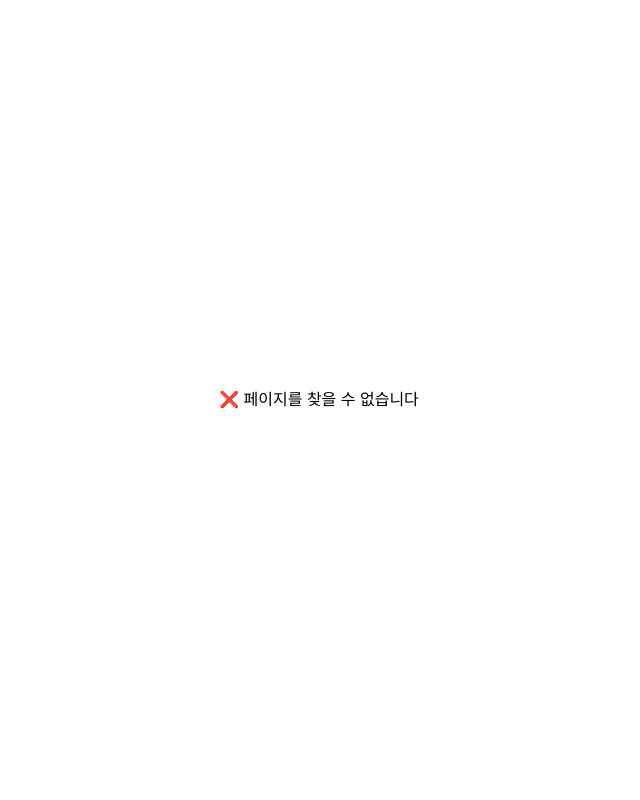
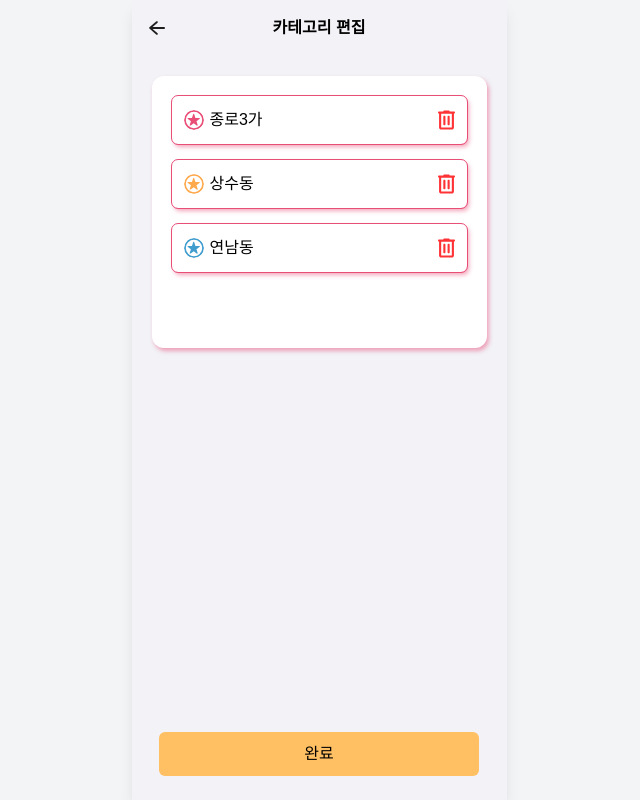
Before and after one commit to dongnae-bangnae/FE, a React (Vite) app: page /category/edit in a window 1280 px wide. Before the commit this address had no page. Shown: the whole page, without its empty margins (321-961 px from the left). Built offline with nearby package versions, Linux system fonts and the light colour scheme.

Commit message:
✨ Feat: 카테고리 수정 및 삭제 구현 (#75)

```diff
--- a/src/App.tsx
+++ b/src/App.tsx
@@ -30,6 +30,8 @@ import RecordWritingPage from "./pages/RecordWritingPage";
 import SavedPlaceListPage from "./pages/SavedPlaceListPage";
 import SelectedPinTypePage from "./pages/SelectPinTypePage";
 import CommentPage from "./pages/CommentPage";
+import EditCategoryPage from "./pages/EditCategoryPage";
+import EditCategoryDetailPage from "./pages/EditCategoryDetailPage";
 
 const routes: RouteObject[] = [
   {
@@ -58,7 +60,9 @@ const routes: RouteObject[] = [
       { path: "mypage/saved/:placeId/list", element: <MyPostListPage /> },
       { path: "mypage/locationposts", element: <LocationPostsPage /> },
       { path: "category", element: <CategoryPage /> },
-      { path: "category/new", element: <AddCategoryPage /> }
+      { path: "category/new", element: <AddCategoryPage /> },
+      { path: "category/edit", element: <EditCategoryPage/> },
+      { path: "category/edit/:categoryId", element: <EditCategoryDetailPage /> },
     ]
   }
 ];
--- a/src/components/common/CategoryItem.tsx
+++ b/src/components/common/CategoryItem.tsx
@@ -24,7 +24,7 @@ function CategoryItem({ name, color, selected = false, onClick }: CategoryItemPr
 				outlineWidth: "1px",
 				outlineColor: focused || selected ? color : "#D1D5DB",
 				backgroundColor: selected ? `${color}30` : "transparent",
-				boxShadow: focused || selected ? `0 2px 3px  ${color}80` : "0 1px 2px #D1D5DB",
+				boxShadow: focused || selected ? `2px 3px 4px  ${color}80` : "0 2px 4px #D1D5DB80",
 			}}>
 			<div className="flex items-center gap-1.5">
 				<StarIcon className="w-5 h-5" style={{ color: color, backgroundColor: "#FFFFFF", borderRadius: "9999px", }} />
--- /dev/null
+++ b/src/components/common/DeleteCategoryItem.tsx
@@ -0,0 +1,33 @@
+import StarIcon from '../../assets/category-star.svg?react';
+import DeleteIcon from '../../assets/icon-delete.svg?react';
+
+
+interface CategoryItemProps {
+	name: string;
+	color: string;
+	onClick?: () => void;
+}
+
+function DeleteCategoryItem({ name, color, onClick }: CategoryItemProps) {
+
+	return (
+		<div
+			onClick={onClick}
+			className={`flex items-center justify-between px-3 py-3 rounded-md mb-4 cursor-pointer transition-all hover:bg-[#FDF3F7]`}
+			style={{
+				outlineStyle: "solid",
+				outlineWidth: "1px",
+				outlineColor: "#E94E77",
+				boxShadow: `2px 3px 4px  #E94E7780`,
+			}}>
+			<div className="flex items-center gap-1.5">
+				<StarIcon className="w-5 h-5" style={{ color: color, backgroundColor: "#FFFFFF", borderRadius: "9999px", }} />
+				<span className="text-md text-black font-medium">{name}</span>
+			</div>
+
+			<DeleteIcon />
+		</div>
+	);
+}
+
+export default DeleteCategoryItem;
--- a/src/components/common/OptionMessage.tsx
+++ b/src/components/common/OptionMessage.tsx
@@ -1,9 +1,14 @@
 import IconInfo from "../../assets/top/icon-info.svg?react";
 
-function OptionMessage() {
+interface Props {
+	message: string;
+	onClick: () => void;
+}
+
+function OptionMessage({message, onClick}: Props) {
     return (
-<div className="absolute top-13 right-4 bg-[#FFFFFF] rounded-xl shadow-md px-3 py-2 flex items-center gap-3 z-50 hover:bg-[#EFEFEF80]">
-			<span className="text-sm font-medium mr-10">기존 카테고리 편집하기</span>
+<div className="absolute top-13 right-4 bg-[#FFFFFF] rounded-xl shadow-md px-3 py-2 flex items-center gap-3 z-50 hover:bg-[#EFEFEF80]" onClick={onClick}>
+			<span className="text-sm font-medium mr-10">{message}</span>
 			<IconInfo className="w-4 h-4" />
 		</div>
     )
--- a/src/pages/CategoryPage.tsx
+++ b/src/pages/CategoryPage.tsx
@@ -21,7 +21,8 @@ function CategoryPage() {
 
 	return (
 		<div className="bg-[#F2F2F7] min-h-screen flex flex-col relative">
-			<Header title="카테고리 설정" underline={false} bgColor="bg-[#F2F2F7]" right={<button onClick={() => setShowEditPopup(!showEditPopup)}><IconOption className="w-6 h-6 mr-5" />{showEditPopup && <OptionMessage />}</button>} />
+			<Header title="카테고리 설정" underline={false} bgColor="bg-[#F2F2F7]"
+					right={<button onClick={() => setShowEditPopup(!showEditPopup)}><IconOption className="w-6 h-6 mr-5" />{showEditPopup && <OptionMessage message="기존 카테고리 편집하기" onClick={() => navigate('/category/edit')}/>}</button>} />
 			<div className="flex flex-col flex-1 items-center px-5 pt-5 pb-6">
 				<div className="bg-white rounded-xl w-full max-w-[400px] px-5 pt-5 pb-10">
 					{categories.map((cat) => (
--- /dev/null
+++ b/src/pages/EditCategoryDetailPage.tsx
@@ -0,0 +1,71 @@
+import { useState } from "react";
+import { useLocation, useNavigate, useParams } from "react-router-dom";
+import Header from "../components/common/Header";
+import { CategoryColorName, categoryColors } from "../types/categoryColors";
+
+function EditCategoryDetailPage() {
+	const { categoryId } = useParams();
+	const location = useLocation();
+	const navigate = useNavigate();
+
+	const { name, color } = location.state || {};
+
+	const [categoryName, setCategoryName] = useState(name || "");
+	const [categoryColor, setCategoryColor] = useState<CategoryColorName | null>(
+		color || null
+	);
+
+	const isFormValid = categoryName.trim() !== "" && categoryColor !== null;
+
+	return (
+		<div className="flex flex-col min-h-screen">
+			<Header title="카테고리 편집" underline={false} />
+			<div className="flex flex-col justify-between flex-1 px-10 py-6 items-center">
+				<div className="w-full flex flex-wrap gap-2">
+					<input
+						type="text"
+						value={categoryName}
+						onChange={(e) => setCategoryName(e.target.value)}
+						placeholder="새 카테고리명을 입력해주세요"
+						className="border-b px-1 py-2 outline-none w-full"
+					/>
+					<div className="py-4 flex flex-col justify-center">
+						<div className="text-sm mb-3">색상 선택</div>
+						<div className="flex gap-1.5">
+							{categoryColors.map(({ name, code }) => {
+								const isSelected = categoryColor === name;
+								return (
+									<button
+										key={name}
+										onClick={() => setCategoryColor(name)}
+										className="w-6 h-6 rounded-full mx-1 flex items-center justify-center"
+										style={{ backgroundColor: code }}>
+										{isSelected && (
+											<div
+												className="w-4.5 h-4.5 rounded-full border-3 border-white"
+												style={{ backgroundColor: code }}
+											/>
+										)}
+									</button>
+								);
+							})}
+						</div>
+					</div>
+				</div>
+
+				<button
+					onClick={() => navigate("/category/edit")}
+					disabled={!isFormValid}
+					className={`items-center w-[320px] h-11 rounded-md ${
+						isFormValid
+							? "bg-[#FFC064] hover:bg-[#FFB347] cursor-pointer"
+							: "bg-gray-300 cursor-not-allowed"
+					}`}>
+					완료
+				</button>
+			</div>
+		</div>
+	);
+}
+
+export default EditCategoryDetailPage;
--- /dev/null
+++ b/src/pages/EditCategoryPage.tsx
@@ -0,0 +1,49 @@
+import { useNavigate } from "react-router-dom";
+import Header from "../components/common/Header";
+import { CategoryColorName } from "../types/categoryColors";
+import { getColorCode } from "../utils/getColorCode";
+import DeleteCategoryItem from "../components/common/DeleteCategoryItem";
+
+
+function EditCategoryPage() {
+	const navigate = useNavigate();
+
+	const categories: { categoryId: number, name: string, color: CategoryColorName }[] = [
+		{ categoryId: 0, name: "종로3가", color: "red" },
+		{ categoryId: 1, name: "상수동", color: "orange" },
+		{ categoryId: 2, name: "연남동", color: "sky"},
+	];
+
+	return (
+		<div className="bg-[#F2F2F7] min-h-screen flex flex-col relative">
+			<Header title="카테고리 편집" underline={false} bgColor="bg-[#F2F2F7]" />
+			<div className="flex flex-col flex-1 items-center px-5 pt-5 pb-6">
+				<div className="bg-white rounded-xl w-full max-w-[400px] px-5 pt-5 pb-15 shadow"
+                    style={{boxShadow: `2px 3px 4px  #E94E7780`}}>
+					{categories.map((cat) => (
+						<DeleteCategoryItem
+							key={cat.categoryId}
+							name={cat.name}
+							color={getColorCode(cat.color)}
+							onClick={() => navigate(`/category/edit/${cat.categoryId}`, {
+								state: {
+									name: cat.name,
+									color: cat.color,
+								}
+							})}
+						/>
+					))}
+				</div>
+				<button className="mt-auto w-[320px] h-11 bg-[#FFC064] hover:bg-[#FFB347] rounded-md cursor-pointer"
+						onClick={() => {
+							navigate('/category');
+						}}
+				>
+					완료
+				</button>
+			</div>
+		</div>
+	);
+}
+
+export default EditCategoryPage;
--- a/src/pages/NewPlacePage.tsx
+++ b/src/pages/NewPlacePage.tsx
@@ -59,7 +59,7 @@ function NewPlacePage() {
 							position: clickPosition,
 							map: mapRef.current,
 							title: "선택한 위치",
-							image: new window.kakao.maps.MarkerImage("/src/assets/pin/pin_addPlace.png",
+							image: new window.kakao.maps.MarkerImage("/src/assets/pin/pin_addPlace.svg",
 							new window.kakao.maps.Size(36, 36),
 							{
 								offset: new window.kakao.maps.Point(18, 36)
```
Also changed, not shown: src/assets/icon-delete.svg (added), src/assets/pin/pin_addPlace.svg (added).
